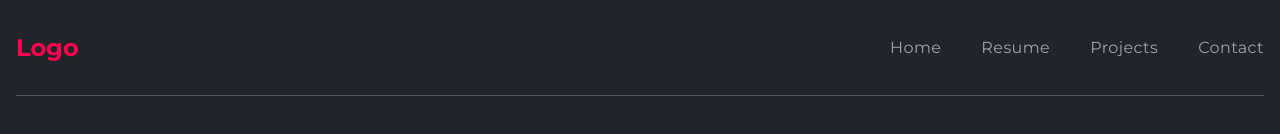
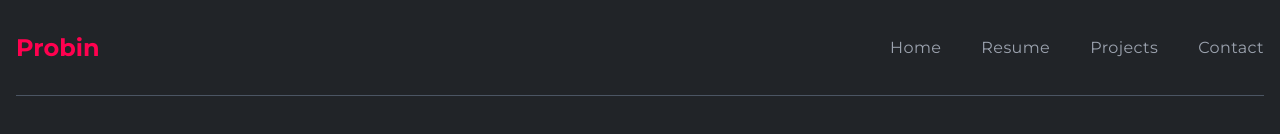
Before and after one commit to probin-dhakal/probin-portfolio, a React (Vite) app in the folder frontend/: page / in a window 1280 px wide. Shown: the top 134 px of the page. Built offline with nearby package versions, Linux system fonts and the light colour scheme.

Commit message:
Update Navbar.jsx

```diff
--- a/frontend/src/components/Navbar.jsx
+++ b/frontend/src/components/Navbar.jsx
@@ -34,7 +34,7 @@
   return (
     <div className="w-full h-24 sticky top-0 z-50 bg-bodyColor mx-auto flex justify-between items-center font-titleFont border-b-[1px] border-b-gray-600">
       <div>
-        <span className="text-2xl font-bold text-designColor">Logo</span>
+        <span className="text-2xl font-bold text-designColor">Probin</span>
       </div>
       <div>
         <ul className="hidden mdl:inline-flex items-center gap-6 lg:gap-10">
```
